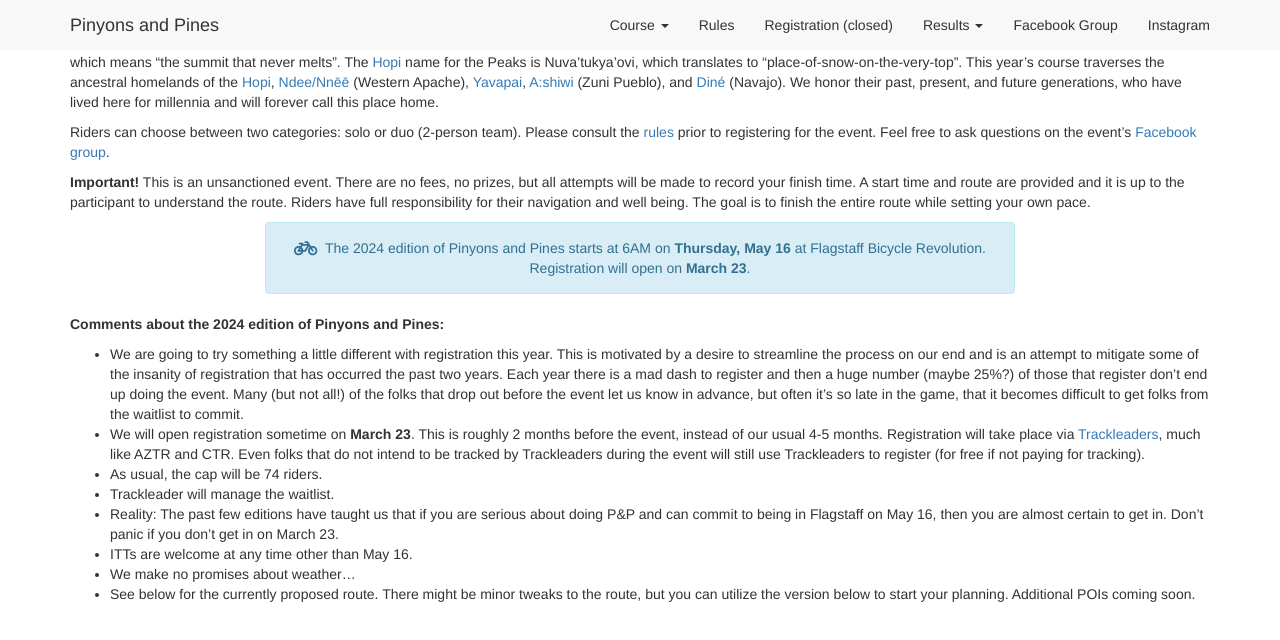
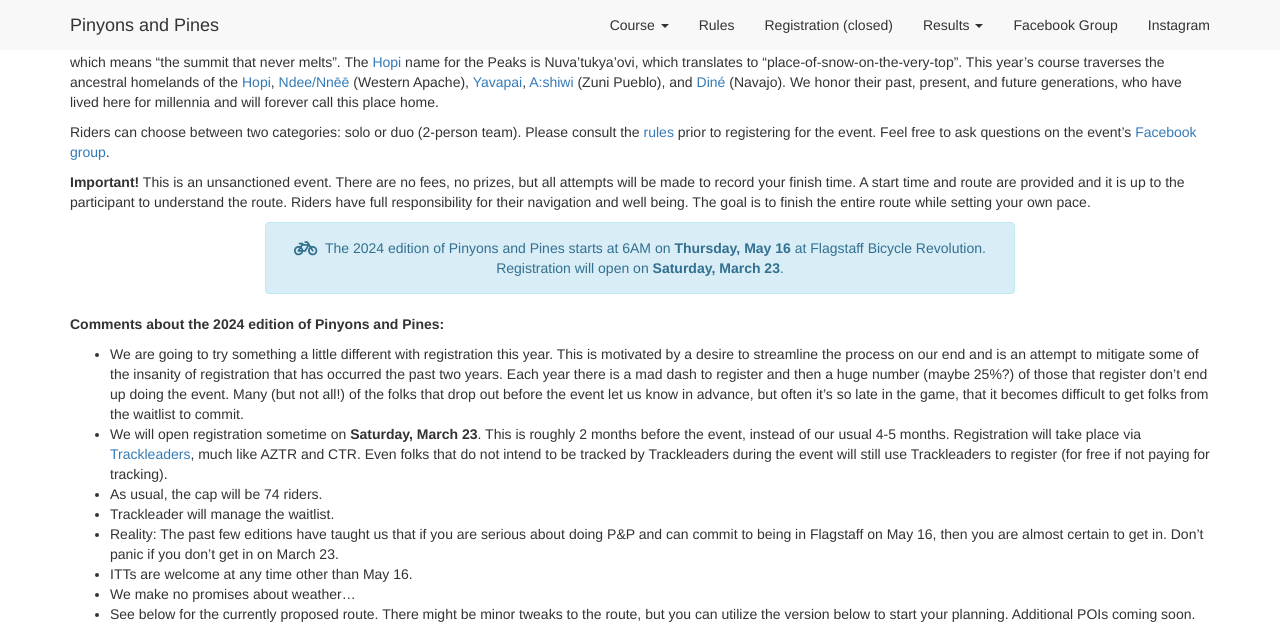
Before and after one commit to dcernst/PinyonsPines, a Jekyll site: the page built from index.md, in a window 1280 px wide and 900 px high, scrolled down 628 px, cut to the strip 0-640 px from the top of the window. Built offline with Jekyll 4.4.1, drawn with Linux system fonts in a browser that asks for light colours; nearby versions of some CDN libraries.

Commit message:
More updates

```diff
--- a/index.md
+++ b/index.md
@@ -37,7 +37,7 @@ Riders can choose between two categories: solo or duo (2-person team). Please co
 <div class="col-xs-12 col-sm-12 col-md-8 col-lg-8">
 <div class="alert alert-info" role="alert">
 <center>
-<i class="fas fa-bicycle fa-lg"></i>&nbsp; The 2024 edition of Pinyons and Pines starts at 6AM on <strong>Thursday, May 16</strong> at Flagstaff Bicycle Revolution. Registration will open on <strong>March 23</strong>.
+<i class="fas fa-bicycle fa-lg"></i>&nbsp; The 2024 edition of Pinyons and Pines starts at 6AM on <strong>Thursday, May 16</strong> at Flagstaff Bicycle Revolution. Registration will open on <strong>Saturday, March 23</strong>.
 
 <!-- <hr>
 
@@ -66,7 +66,7 @@ Information about registration for 2024 coming soon! -->
 <strong>Comments about the 2024 edition of Pinyons and Pines:</strong>
 
 - We are going to try something a little different with registration this year. This is motivated by a desire to streamline the process on our end and is an attempt to mitigate some of the insanity of registration that has occurred the past two years. Each year there is a mad dash to register and then a huge number (maybe 25%?) of those that register don't end up doing the event.  Many (but not all!) of the folks that drop out before the event let us know in advance, but often it's so late in the game, that it becomes difficult to get folks from the waitlist to commit.
-- We will open registration sometime on **March 23**. This is roughly 2 months before the event, instead of our usual 4-5 months. Registration will take place via [Trackleaders](http://trackleaders.com), much like AZTR and CTR.  Even folks that do not intend to be tracked by Trackleaders during the event will still use Trackleaders to register (for free if not paying for tracking).
+- We will open registration sometime on **Saturday, March 23**. This is roughly 2 months before the event, instead of our usual 4-5 months. Registration will take place via [Trackleaders](http://trackleaders.com), much like AZTR and CTR.  Even folks that do not intend to be tracked by Trackleaders during the event will still use Trackleaders to register (for free if not paying for tracking).
 - As usual, the cap will be 74 riders.
 - Trackleader will manage the waitlist.
 - Reality: The past few editions have taught us that if you are serious about doing P&P and can commit to being in Flagstaff on May 16, then you are almost certain to get in. Don't panic if you don't get in on March 23.
```
Also changed, not shown: course2024.md (+2 -2 lines).
